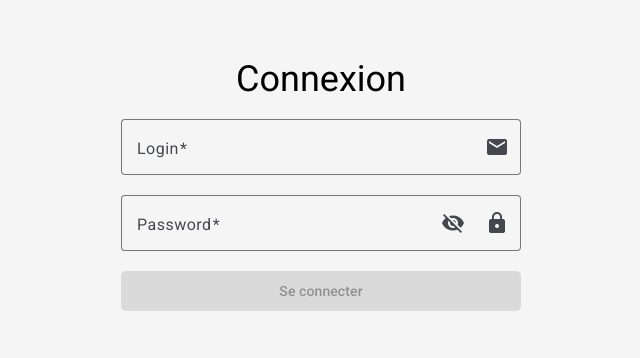
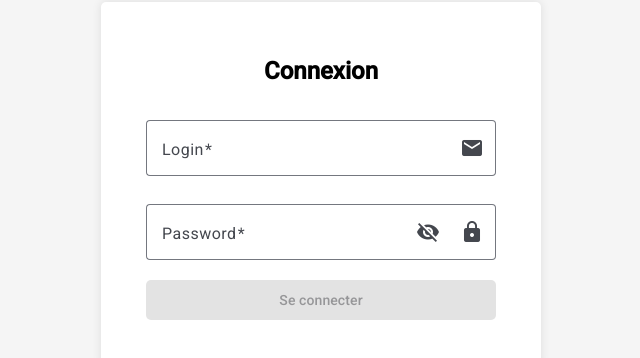
Before and after one commit to Baltazouu/sudoku-angular, an Angular app: page /login in a window 1280 px wide. Shown: the part 216-574 px from the top of the page, without its empty margins (319-959 px from the left). Built offline with nearby package versions, Linux system fonts and the light colour scheme.

Commit message:
✨ add error form + style on login page

```diff
--- a/src/app/login-page/login-page.component.html
+++ b/src/app/login-page/login-page.component.html
@@ -1,7 +1,8 @@
 <div class="login-wrapper" fxLayout="row" fxLayoutAlign="center center">
-  <h3>Connexion</h3>
+  <div class="form-box" fxLayout="column" fxLayoutAlign="center center">
+    <h3 class="form-title">Connexion</h3>
     <form class="form" [formGroup]="loginForm" (ngSubmit)="onSubmit()">
-    <mat-form-field appearance="outline">
+      <mat-form-field class="input" appearance="outline">
         <mat-label>Login</mat-label>
         <input class="form-input" type="email" matInput placeholder="Placeholder" formControlName="login" />
         <mat-icon matSuffix>email</mat-icon>
@@ -9,7 +10,7 @@
         <mat-error>Email is <strong>required</strong></mat-error>
         }
       </mat-form-field>
-    <mat-form-field appearance="outline">
+      <mat-form-field class="input" appearance="outline">
         <mat-label>Password</mat-label>
         <input class="form-input" matInput [type]="isPasswordHided ? 'password' : 'text'" formControlName="password" />
         <button class="buttonhidepassword" mat-icon-button matSuffix type="button" (click)="hidePassword()">
@@ -23,8 +24,12 @@
         <mat-error>Password is <strong>required</strong></mat-error>
         }
       </mat-form-field>
-    <button class=" buttonform" type="submit" mat-flat-button [disabled]='loginForm.invalid'>
+      @if (loginForm.hasError('invalid_credentials')) {
+      <p class="form-error">les identifiants sont incorrects</p>
+      }
+      <button class="buttonform" type="submit" mat-flat-button [disabled]='loginForm.invalid'>
         Se connecter
       </button>
     </form>
   </div>
+</div>
--- a/src/app/login-page/login-page.component.scss
+++ b/src/app/login-page/login-page.component.scss
@@ -7,11 +7,44 @@
     background-color: #f5f5f5;
 }
 
+.form-box {
+    display: flex;
+    flex-direction: column;
+    justify-content: center;
+    align-items: center;
+    width: 100%;
+    max-width: 400px;
+    height: 100%;
+    max-height: 325px;
+    background-color: #fff;
+    padding: 20px;
+    border-radius: 5px;
+    box-shadow: 0 0 10px rgba(0, 0, 0, 0.1);
+}
+
 .form {
     display: flex;
     flex-direction: column;
     width: 100%;
-    max-width: 400px;
+    max-width: 350px;
+    background-color: #fff;
+}
+
+.form-title {
+    margin-bottom: 20px;
+    font-size: 24px;
+    font-weight: 700;
+    text-align: center;
+}
+
+.input {
+    margin-top: 7.5px;
+}
+
+.form-error {
+    color: red;
+    font-size: 14px;
+    align-self: center;
 }
 
 .buttonhidepassword {
```
Also changed, not shown: src/app/login-page/login-page.component.ts (+5 -5 lines). Lines whose indentation alone changed are shown as unchanged.
